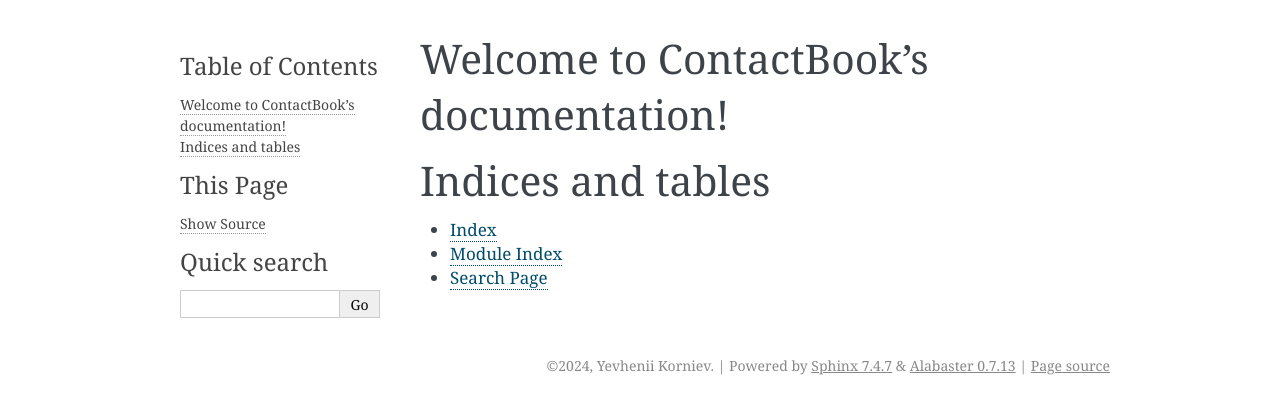
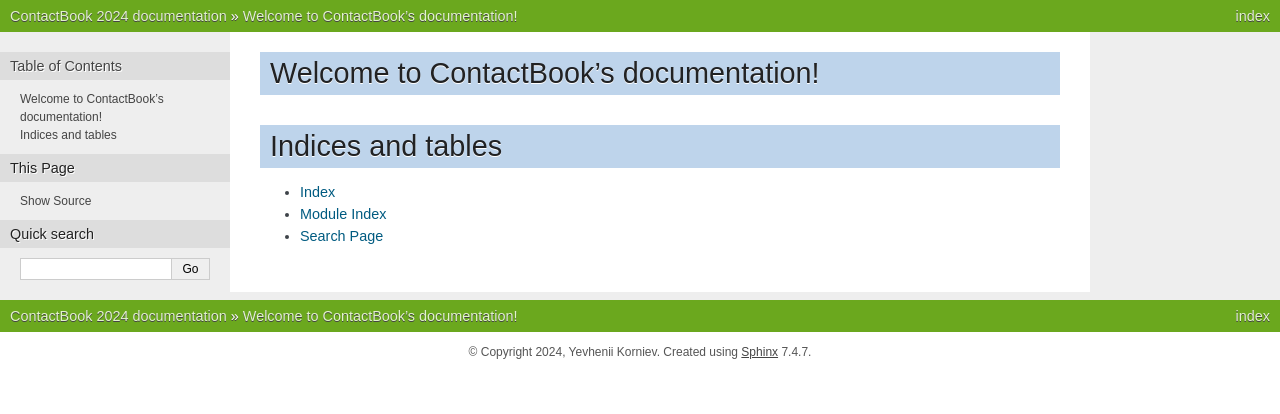
Before and after one commit to Korniev/Contact-Book, a Sphinx documentation site: the page built from docs/source/index.rst, in a window 1280 px wide. Shown: the top 414 px of the page. Built offline with Sphinx 7.4.7, drawn with Linux system fonts in a browser that asks for light colours.

Commit message:
updated file conf.py

```diff
--- a/docs/source/conf.py
+++ b/docs/source/conf.py
@@ -1,10 +1,7 @@
-# Configuration file for the Sphinx documentation builder.
-#
-# For the full list of built-in configuration values, see the documentation:
-# https://www.sphinx-doc.org/en/master/usage/configuration.html
+import sys
+import os
 
-# -- Project information -----------------------------------------------------
-# https://www.sphinx-doc.org/en/master/usage/configuration.html#project-information
+sys.path.append(os.path.abspath('..'))
 
 project = 'ContactBook'
 copyright = '2024, Yevhenii Korniev'
@@ -14,15 +11,15 @@
 # -- General configuration ---------------------------------------------------
 # https://www.sphinx-doc.org/en/master/usage/configuration.html#general-configuration
 
-extensions = []
+extensions = ['sphinx.ext.autodoc']
 
 templates_path = ['_templates']
-exclude_patterns = []
+exclude_patterns = ['_build', 'Thumbs.db', '.DS_Store']
 
 language = 'En'
 
 # -- Options for HTML output -------------------------------------------------
 # https://www.sphinx-doc.org/en/master/usage/configuration.html#options-for-html-output
 
-html_theme = 'alabaster'
+html_theme = 'nature'
 html_static_path = ['_static']
```
